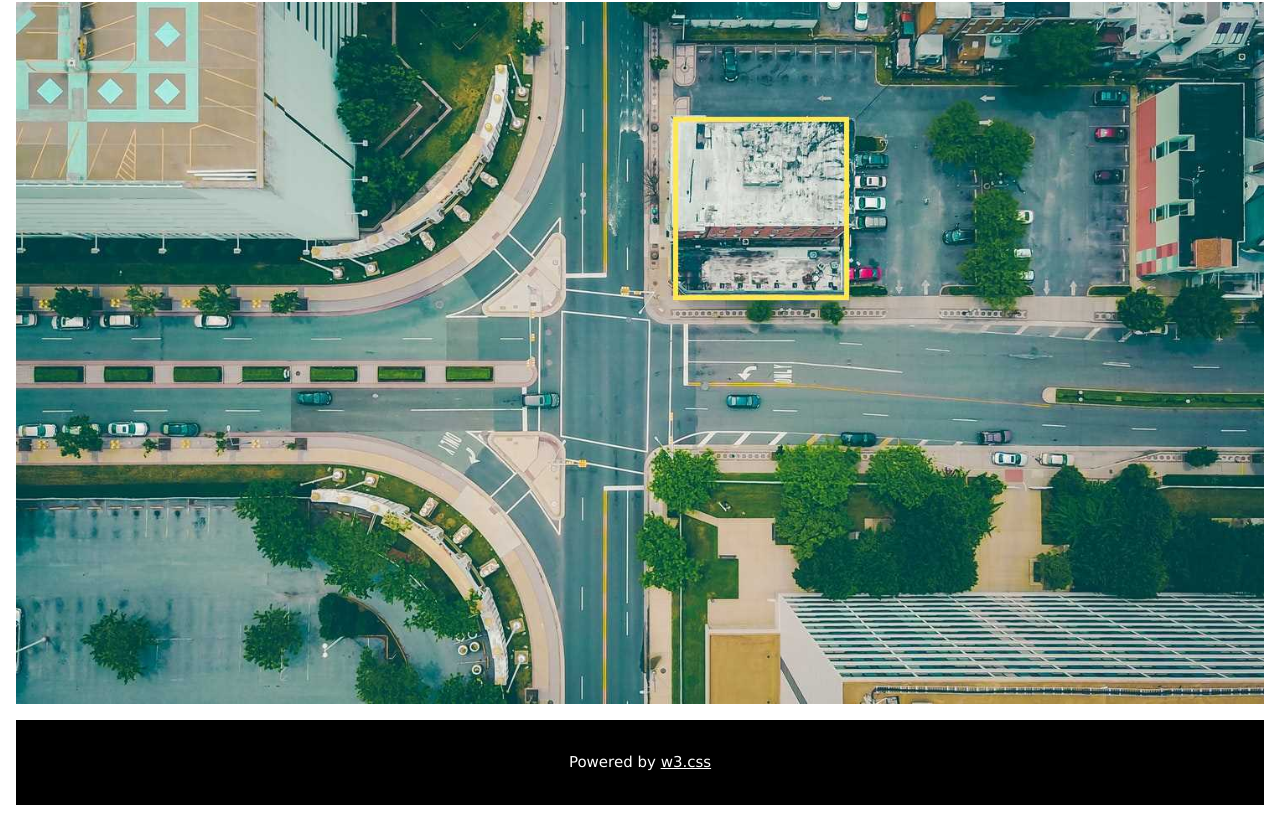
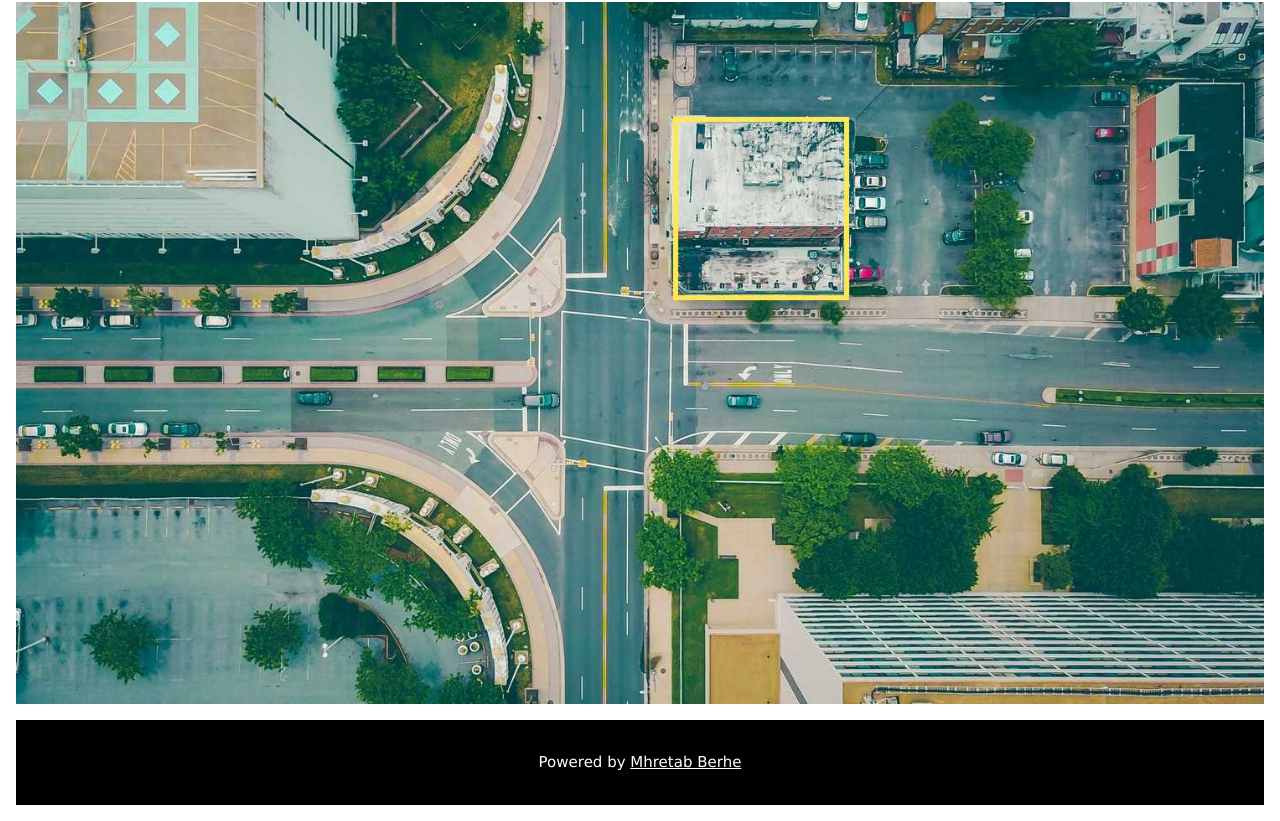
Before and after one commit to Mhretabbe/mbproduction, a plain HTML site: page index.html in a window 1280 px wide. Shown: the part 2218-3039 px from the top of the page. Drawn offline with nearby package versions, Linux system fonts and the light colour scheme.

Commit message:
Update index.html

```diff
--- a/index.html
+++ b/index.html
@@ -137,7 +137,7 @@
     <img src="map.jpg" class="w3-image" style="width:100%">
 
     <footer class="w3-center w3-black w3-panel w3-padding-16">
-    <p>Powered by <a href="https://www.w3schools.com/w3css/default.asp" title="W3.CSS" target="_blank" class="w3-hover-text-green">w3.css</a></p>
+    <p>Powered by <a href="https://www.mbproduction.ca" class="w3-hover-text-green">Mhretab Berhe</a></p>
     </footer>
     </div>
 
```
